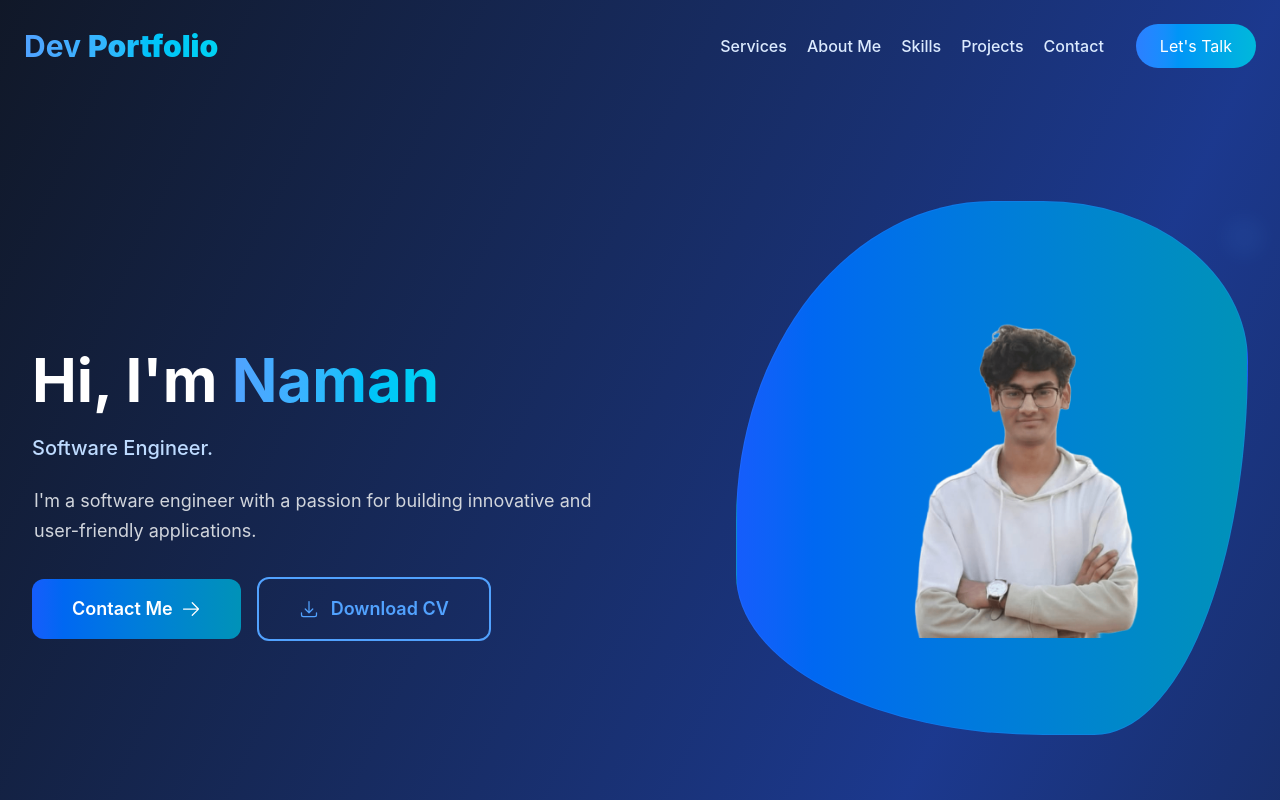
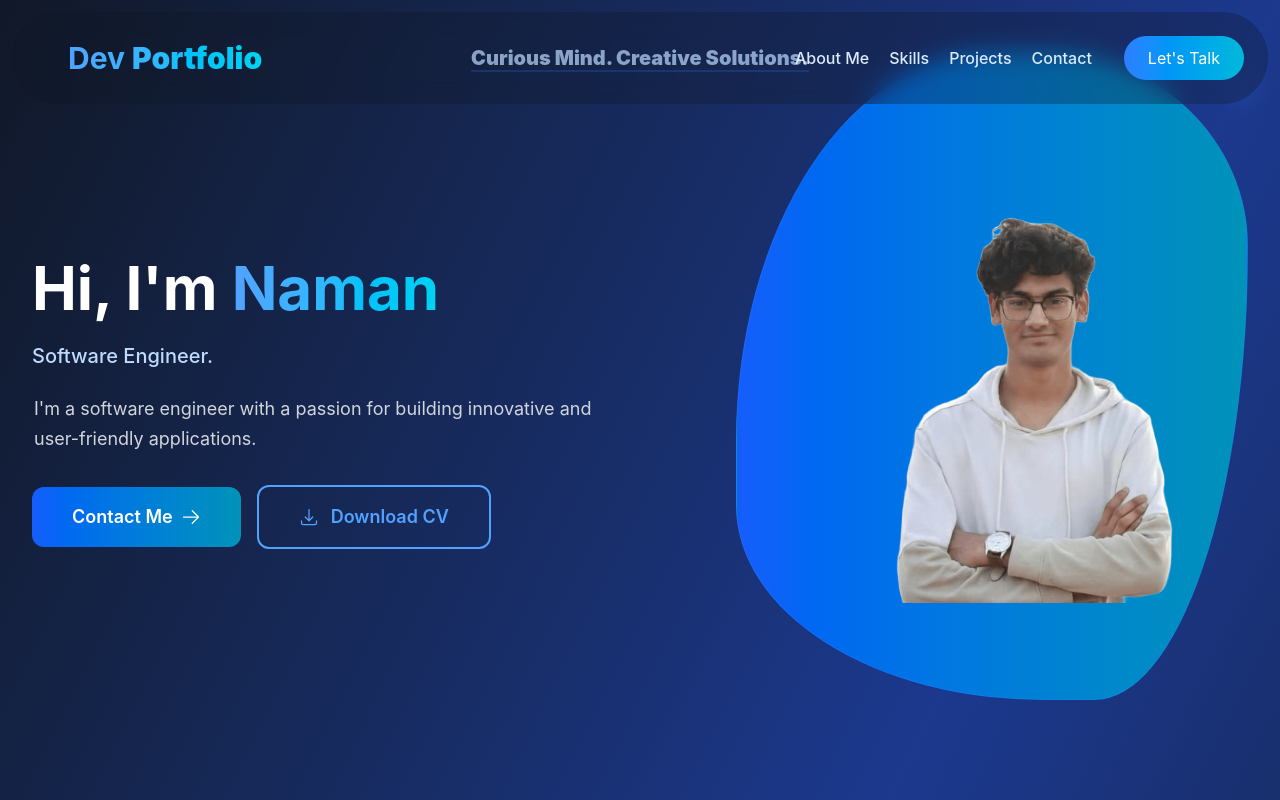
Before and after one commit to Namanbardia/Portfolio, a Vue app: page / in a window 1280 px wide. Shown: the top 800 px of the page. Built offline with nearby package versions, Linux system fonts and the light colour scheme.

Commit message:
navbar update

```diff
--- a/src/components/About.vue
+++ b/src/components/About.vue
@@ -39,8 +39,6 @@
 
                 <div class="flex flex-col justify-center
                 order-1 lg:order-2">
-
-
 
                 <div class="text-center lg:text-left"
                 data-aos="fade-left">
@@ -90,7 +88,7 @@
                     <button
                     v-for="button in ctaButtons"
                     :key="button.id"
-                    class="px-8 py-3 rounded-xl font-semibold transition-all duration-300 flex items-center justify-center"
+                    class="px-8 py-3 rounded-xl font-semibold transition-all duration-300 flex items-center justify-center cursor-pointer"
                     :class="button.classes">
                         <component
                         :is="button.icon"
--- a/src/components/Hero.vue
+++ b/src/components/Hero.vue
@@ -1,5 +1,5 @@
 <template>
-    <section class="relative w-full overflow-hidden min-h-screen flex items-center">
+    <section class="relative w-full overflow-hidden min-h-screen flex items-center" id="hero">
         <div class="w-full px-5 sm:px-8 md:px-12 lg:px-8 max-w-5xl lg:max-w-7xl mx-auto relative z-10">
             <div class="grid lg:grid-cols-2 gap-10 xl:gap-14 items-center">
                 <div class="flex flex-col md:mt-0 mt-20 justify-center">
@@ -32,14 +32,16 @@
                     data-aos-delay="300">
                         <button class="px-8 md:px-10 py-4 rounded-xl relative group
                         w-full sm:w-max flex justify-center overflow-hidden bg-linear-to-r from-blue-600 to-cyan-600
-                        hover:from-blue-500 hover:to-cyan-500 transition-all duration-300">
+                        hover:from-blue-500 hover:to-cyan-500 transition-all duration-300
+                        cursor-pointer">
                             <span class="relative flex items-center justify-center text-white font-semibold text-lg">
                                 Contact Me
                                 <ArrowRightIcon class="w-5 h-5 ml-2 group-hover:translate-x-1 transition-transform" />
                             </span>
                         </button>
                         <button class="border-2 border-blue-400 px-8 md:px-10 py-4 rounded-xl relative group
-                        w-full sm:w-max flex justify-center hover:bg-blue-400/10 transition-all duration-300">
+                        w-full sm:w-max flex justify-center hover:bg-blue-400/10 transition-all duration-300
+                        cursor-pointer">
                             <div class="flex items-center justify-center relative">
                                 <ArrowDownTrayIcon class="w-5 h-5 text-blue-400 group-hover:translate-y-1 transition-transform" />
                                 <span class="pl-3 text-blue-400 font-semibold text-lg">
@@ -62,7 +64,7 @@
                                 <img src="@/assets/hero.png"
                                 alt="Naman - Software Engineer"
                                 loading="lazy"
-                                class="w-[500px] h-[500px] object-contain
+                                class="w-full h-full object-contain
                                 -translate-y-20">
                             </div>
                         </div>
--- a/src/components/Navbar.vue
+++ b/src/components/Navbar.vue
@@ -1,6 +1,8 @@
 <template>
-    <header class="flex justify-between items-center p-6 bg-opacity-50 relative z-20">
-        <div class="text-3xl font-bold bg-linear-to-r from-blue-400 to-cyan-400 bg-clip-text text-transparent">
+    <header class="fixed top-3 left-3 right-3 flex justify-between items-center rounded-full p-6 bg-[#111827]/30 backdrop-blur-md z-50">
+        <div class="text-3xl font-bold ml-8 bg-linear-to-r from-blue-400 to-cyan-400 bg-clip-text text-transparent
+        cursor-pointer hover:scale-105 transition-all duration-300"
+        @click="scrollToSection('#hero')">
             Dev <span class="font-black">Portfolio</span>
         </div>
         <div class="md:hidden z-30">
@@ -23,12 +25,30 @@
                 </div>
             </button>
         </div>
+
+        <!-- Tagline & Progressbar -->
+        <div class="flex-col items-center hidden lg:flex absolute left-1/2 -translate-x-1/2">
+            <!-- Tagline -->
+            <p class="text-blue-200/70 font-black text-lg md:text-xl">
+                Curious Mind. Creative Solutions.
+            </p>
+
+            <!-- Progressbar -->
+            <div class="absolute bottom-0 left-0 w-full h-[2px] bg-blue-500/20 rounded-full overflow-hidden">
+                <div class="h-full bg-linear-to-r from-blue-400 to-cyan-400 transition-all duration-300"
+                :style="{ width: scrollProgress + '%' }">
+
+                </div>
+            </div>
+        </div>
+
+        <!-- Navigation Buttons -->
         <nav :class="[
             `fixed inset-0 z-20 flex flex-col items-center justify-center bg-[#111827 md:relative md:bg-transparent md:flex md:justify-between md:flex-row`,
             isMenuOpen ? 'block' : 'hidden'
         ]">
             <ul class="flex flex-col items-center space-y-5 md:flex-row md:space-x-5 md:space-y-0">
-                <li v-for="item in Menu" :key="item.name" class="group-relative" @click="scrollToSection(item.href)">
+                <li v-for="item in Menu" :key="item.name" class="group-relative" @click.prevent="scrollToSection(item.href)">
                     <a :href="item.href" class="relative block text-blue-100 hover:text-blue-400 transition-all duration-300 text-xl md:text-base font-medium group" @click="scrollToSection(item.href)">
                         {{ item.name }}
                         <span class="absolute bottom-0 left-0 w-0 h-0.5 bg-blue-400 transition-all duration-300 group-hover:w-full"></span>
@@ -36,7 +56,9 @@
                 </li>
             </ul>
             <div class="mt-8 md:mt-0 md:ml-8">
-                <button class="px-6 py-2.5 bg-linear-to-r from-blue-500 to-cyan-500 text-white rounded-full hover:shadow-lg hover:shadow-blue500/25 transition-all duration-300 hover:scale-105">
+                <button class="px-6 py-2.5 bg-linear-to-r from-blue-500 to-cyan-500 text-white rounded-full
+                hover:shadow-lg hover:shadow-blue-500/25 transition-all duration-300 hover:scale-105
+                cursor-pointer">
                     Let's Talk
                 </button>
             </div>
@@ -45,10 +67,9 @@
 </template>
 
 <script setup>
-import { ref } from 'vue';
+import { ref, onMounted, onUnmounted } from 'vue';
 
 const Menu = ref([
-    {name: 'Services', href: '#services'},
     {name: 'About Me', href: '#about'},
     {name: 'Skills', href: '#skills'},
     {name: 'Projects', href: '#projects'},
@@ -66,6 +87,36 @@ const scrollToSection = (href) => {
         });
     }
 }
+
+// Progressbar animation
+const scrollProgress = ref(0)
+
+const handleScroll = () => {
+  const scrollTop = window.scrollY
+
+  const documentHeight =
+    document.documentElement.scrollHeight -
+    document.documentElement.clientHeight
+
+  scrollProgress.value = (scrollTop / documentHeight) * 100
+}
+
+onMounted(() => {
+  window.addEventListener('scroll', () => {
+
+    const scrollTop = window.scrollY
+
+    const documentHeight =
+      document.documentElement.scrollHeight -
+      document.documentElement.clientHeight
+
+    scrollProgress.value = (scrollTop / documentHeight) * 100
+  })
+})
+
+onUnmounted(() => {
+  window.removeEventListener('scroll', handleScroll)
+})
 </script>
 
 <style scoped>
```
